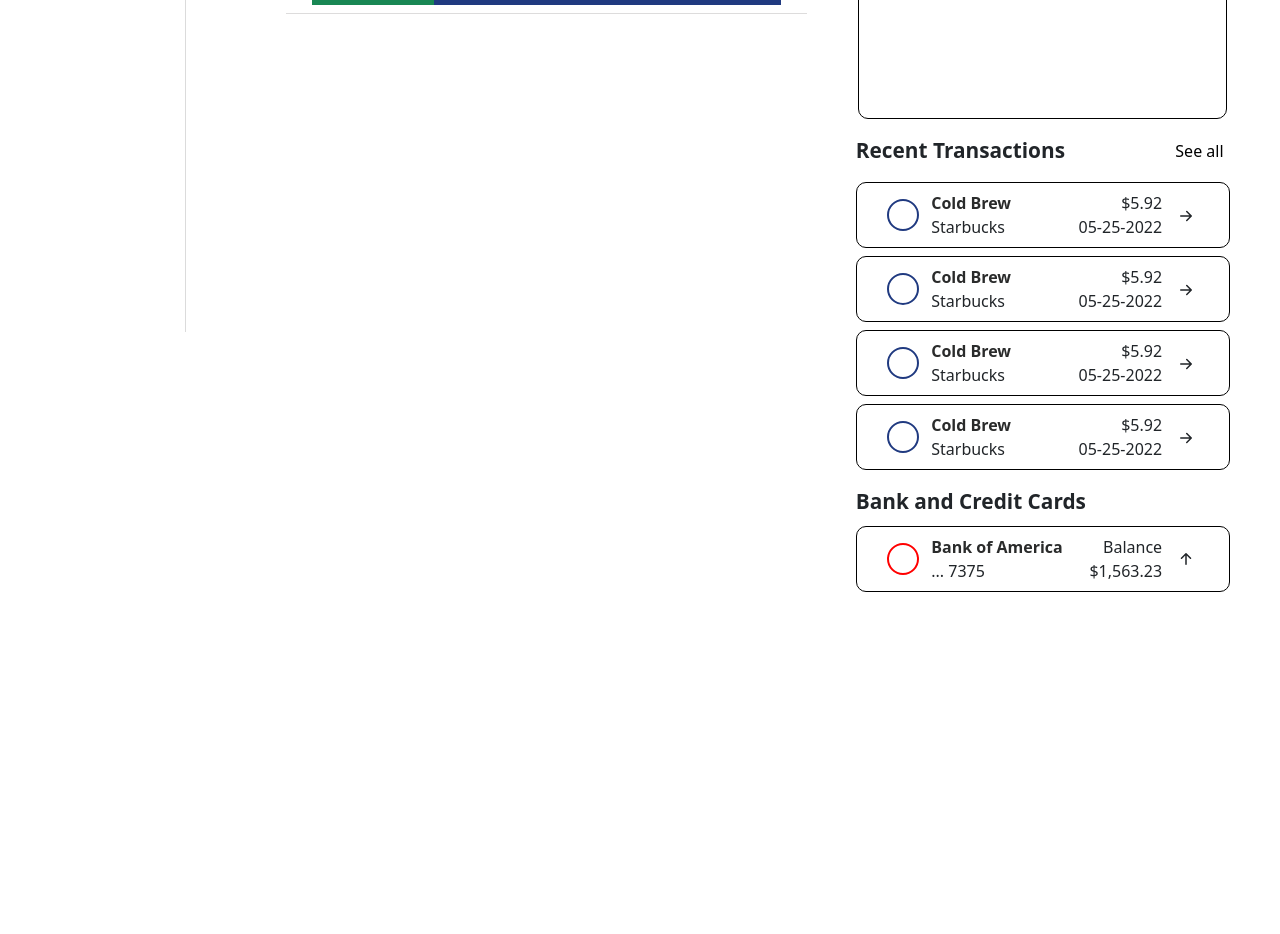
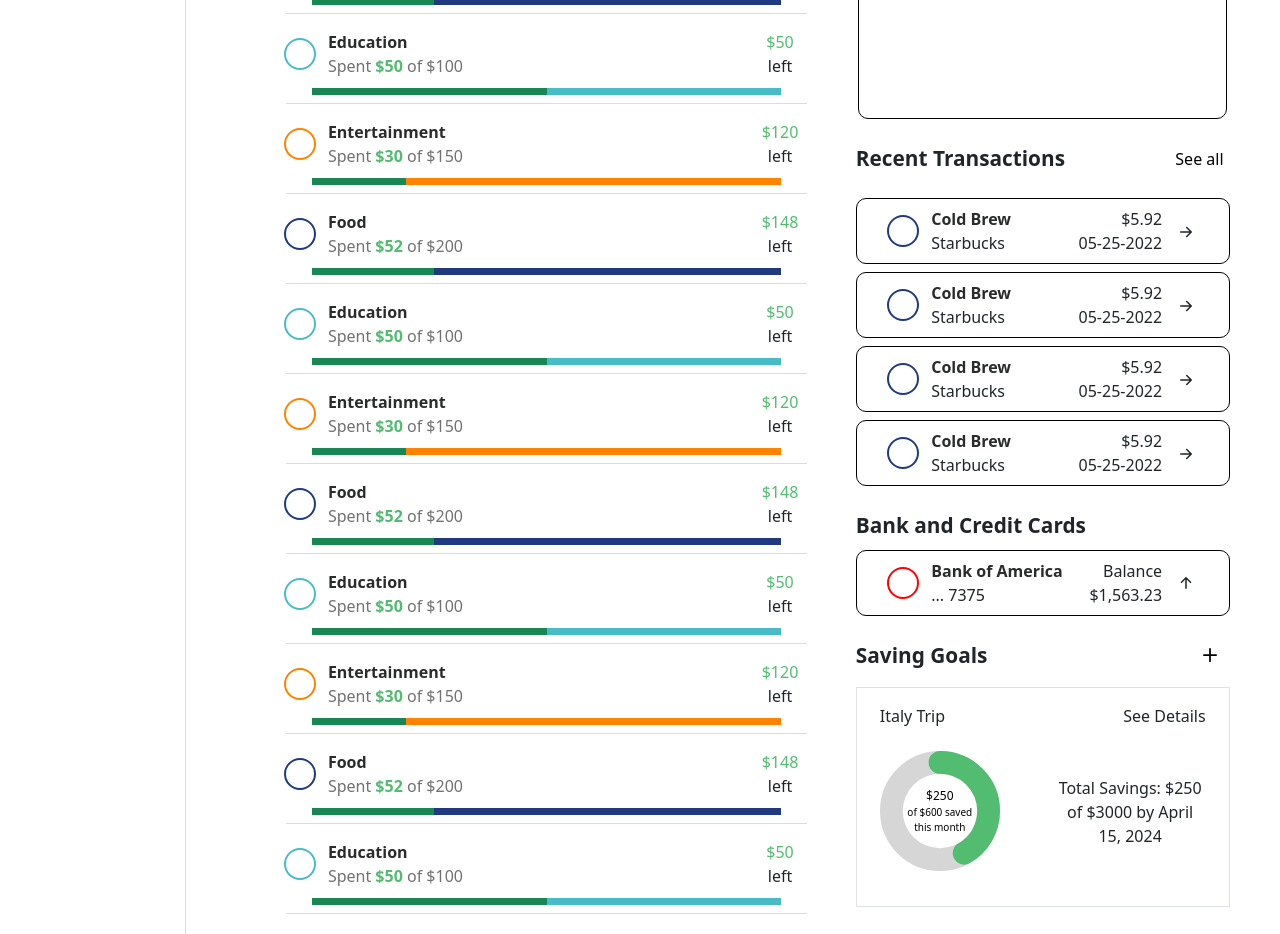
Before and after one commit to NoahKKA/Intern-Challenge-for-Budgetwise, a React (Create React App) app: page / in a window 1280 px wide. Shown: the part 460-1394 px from the top of the page. Before the commit the page ends 1080 px from the top, so only its background shows below. Built offline with nearby package versions, Linux system fonts and the light colour scheme.

Commit message:
finished right column's HTML and some JS.  Still need to add finishing styling touches such as font color chaning and margins.  Did not complete the chart aspect because im having trouble figuring it out.

```diff
--- a/package.json
+++ b/package.json
@@ -10,8 +10,8 @@
     "react": "^18.2.0",
     "react-bootstrap": "^2.9.1",
     "react-bootstrap-icons": "^1.10.3",
+    "react-circular-progressbar": "^2.1.0",
     "react-dom": "^18.2.0",
-    "react-progress-bar-plus": "^1.3.1",
     "react-scripts": "5.0.1",
     "web-vitals": "^2.1.4"
   },
--- a/src/App.css
+++ b/src/App.css
@@ -12,7 +12,6 @@
   flex: 1;
   padding: 20px;
   height: 92vh;
-  border-right: 1px solid #dbdbdb;
 }
 
 .main-column {
--- a/src/componets/leftColumn.js
+++ b/src/componets/leftColumn.js
@@ -7,7 +7,14 @@ export default function LeftColumn() {
     setSelectedText(index);
   };
 
-  const leftColumnArray = ["Overview", "Budget", "Transactions", "Trends", "Savings Goals", "Alerts"]
+  const leftColumnArray = [
+    "Overview",
+    "Budget",
+    "Transactions",
+    "Trends",
+    "Savings Goals",
+    "Alerts",
+  ];
 
   const getTextStyle = (index) => {
     return {
@@ -15,7 +22,7 @@ export default function LeftColumn() {
       padding: "8px 4px",
       marginLeft: "4px",
       display: "flex",
-      alignItems:"left"
+      alignItems: "left",
     };
   };
 
@@ -23,7 +30,7 @@ export default function LeftColumn() {
     return {
       borderLeft:
         index === selectedText ? "2px solid black" : "2px solid transparent",
-        paddingLeft: "4px"
+      paddingLeft: "4px",
     };
   };
 
--- a/src/componets/mainColumn.js
+++ b/src/componets/mainColumn.js
@@ -19,7 +19,7 @@ export default function MainColumn() {
   const userData = Data[0]?.user1?.categories || [];
 
   return (
-    <div className="main-column">
+    <div className="main-column" style={{borderLeft:'1px solid #dbdbdb'}}>
       <Row className="top-row">
         <Col xs={12} md={6}>
           <div
--- a/src/componets/rightColumn.js
+++ b/src/componets/rightColumn.js
@@ -1,7 +1,17 @@
 import { Col, ProgressBar, Row } from "react-bootstrap";
-import { Circle, ArrowRightShort, ArrowUpShort } from "react-bootstrap-icons";
+import {
+  Circle,
+  ArrowRightShort,
+  ArrowUpShort,
+  Plus,
+} from "react-bootstrap-icons";
 import Data from "../data/mockuserdata";
 import { useEffect, useState } from "react";
+import {
+  CircularProgressbar,
+  CircularProgressbarWithChildren,
+  buildStyles,
+} from "react-circular-progressbar";
 
 export default function RightColumn() {
   const [totalSpent, setTotalSpent] = useState(0);
@@ -9,6 +19,7 @@ export default function RightColumn() {
   const userDataCategories = Data[0]?.user1?.categories || [];
   const userDataTransactions = Data[0]?.user1.recentTransactions || [];
   const userDataAvailableCards = Data[0]?.user1.availableCards || [];
+  const userDataSavingGoals = Data[0]?.user1.savingGoals || [];
 
   function getUserSpent() {
     const totalSpent = userDataCategories.reduce((accumulator, currentItem) => {
@@ -33,6 +44,8 @@ export default function RightColumn() {
   useEffect(() => {
     getUserMax();
   }, [totalMax]);
+
+  console.log(userDataSavingGoals);
 
   return (
     <div className="right-column">
@@ -100,7 +113,7 @@ export default function RightColumn() {
           </div>
         </div>
       </div>
-      <div className="recent-transactions-row d-flex justify-content-center mt-3">
+      <div className="recent-transactions-row d-flex justify-content-center mt-4">
         <div
           className="d-flex justify-content-between align-items-center "
           style={{ width: "86%" }}
@@ -113,7 +126,7 @@ export default function RightColumn() {
           </button>
         </div>
       </div>
-      <div className="recent-transactions-cards mt-3 main-div">
+      <div className="recent-transactions-cards mt-4 main-div">
         {userDataTransactions.map((item, index) => (
           <div
             key={index}
@@ -151,7 +164,7 @@ export default function RightColumn() {
           </div>
         ))}
       </div>
-      <div className="bank-and-credit-cards recent-transactions-row d-flex justify-content-center mt-3">
+      <div className="bank-and-credit-cards recent-transactions-row d-flex justify-content-center mt-4">
         <div
           className="d-flex justify-content-between align-items-center "
           style={{ width: "86%" }}
@@ -199,7 +212,65 @@ export default function RightColumn() {
           </div>
         ))}
       </div>
-      <div className="saving-goals"></div>
+      <div className="saving-goals recent-transactions-row d-flex justify-content-center mt-4">
+        <div
+          className="d-flex justify-content-between align-items-center "
+          style={{ width: "86%" }}
+        >
+          <div style={{ fontSize: "1.3rem", fontWeight: "bold" }}>
+            Saving Goals
+          </div>
+          <button style={{ border: "none", backgroundColor: "#fff" }}>
+            <Plus size={28} />
+          </button>
+        </div>
+      </div>
+      <div
+        className="saving-goals-chart border mt-3 mx-auto"
+        style={{ width: "86%", height: "220px" }}
+      >
+        <Row className="d-flex justify-content-between">
+          <Col className="mt-3" style={{ marginLeft: "23px" }}>
+            <div className="text-start">{userDataSavingGoals.name}</div>
+            <div style={{ width: "120px", marginTop: "23px" }}>
+              <CircularProgressbarWithChildren
+                value={
+                  (userDataSavingGoals.savedThisMonth /
+                    userDataSavingGoals.toBeSavedPerMonth) *
+                  100
+                }
+                strokeWidth={19}
+                styles={buildStyles({
+                  pathColor: "#52BC71",
+                })}
+              >
+                {" "}
+                <div
+                  style={{
+                    fontSize: "12px",
+                    color: "#000",
+                    textAlign: "center",
+                  }}
+                >
+                  ${userDataSavingGoals.savedThisMonth}
+                  <div style={{ fontSize: "10px" }}>
+                    of ${userDataSavingGoals.toBeSavedPerMonth} saved
+                  </div>
+                  <div style={{ fontSize: "10px" }}>this month</div>
+                </div>
+              </CircularProgressbarWithChildren>
+            </div>
+          </Col>
+          <Col className="mt-3" style={{ marginRight: "23px" }}>
+            <div className="text-end">See Details</div>
+            <div className="mt-5">
+              Total Savings: ${userDataSavingGoals.savedThisMonth} of $
+              {userDataSavingGoals.totalSavings} by{" "}
+              {userDataSavingGoals.dueDate}
+            </div>
+          </Col>
+        </Row>
+      </div>
     </div>
   );
 }
--- a/src/data/mockuserdata.js
+++ b/src/data/mockuserdata.js
@@ -23,6 +23,74 @@ const Data = [
           max: 200,
           color: "#203A80",
         },
+        {
+            icon: "Circle",
+            category: "Education",
+            spent: 50,
+            max: 100,
+            color: "#47BCC7",
+          },
+          {
+            icon: "icon2",
+            category: "Entertainment",
+            spent: 30,
+            max: 150,
+            color: "#FE8300",
+          },
+          {
+            icon: "tbt",
+            category: "Food",
+            spent: 52,
+            max: 200,
+            color: "#203A80",
+          },
+          {
+            icon: "Circle",
+            category: "Education",
+            spent: 50,
+            max: 100,
+            color: "#47BCC7",
+          },
+          {
+            icon: "icon2",
+            category: "Entertainment",
+            spent: 30,
+            max: 150,
+            color: "#FE8300",
+          },
+          {
+            icon: "tbt",
+            category: "Food",
+            spent: 52,
+            max: 200,
+            color: "#203A80",
+          },{
+            icon: "Circle",
+            category: "Education",
+            spent: 50,
+            max: 100,
+            color: "#47BCC7",
+          },
+          {
+            icon: "icon2",
+            category: "Entertainment",
+            spent: 30,
+            max: 150,
+            color: "#FE8300",
+          },
+          {
+            icon: "tbt",
+            category: "Food",
+            spent: 52,
+            max: 200,
+            color: "#203A80",
+          },{
+            icon: "Circle",
+            category: "Education",
+            spent: 50,
+            max: 100,
+            color: "#47BCC7",
+          },
       ],
       recentTransactions: [
         {
@@ -62,9 +130,17 @@ const Data = [
           lastFourDigits: "7375",
         },
       ],
+      savingGoals:
+        {
+            name:'Italy Trip',
+            toBeSavedPerMonth:'600',
+            savedThisMonth:'250',
+            totalSavings:'3000',
+            dueDate:'April 15, 2024'
+        }
+
     },
   },
 ];
 
-//to commit
 export default Data;
--- a/src/index.js
+++ b/src/index.js
@@ -3,6 +3,7 @@ import ReactDOM from 'react-dom/client';
 import './index.css';
 import App from './App';
 import "bootstrap/dist/css/bootstrap.min.css";
+import 'react-circular-progressbar/dist/styles.css';
 import reportWebVitals from './reportWebVitals';
 
 const root = ReactDOM.createRoot(document.getElementById('root'));
```
Also changed, not shown: 1 other file (tests, documents, lock files or other folders). Lines whose indentation alone changed are shown as unchanged.
